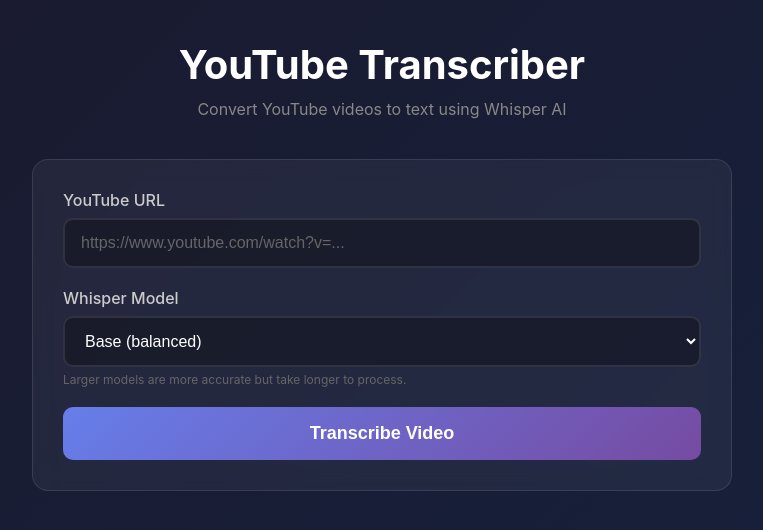
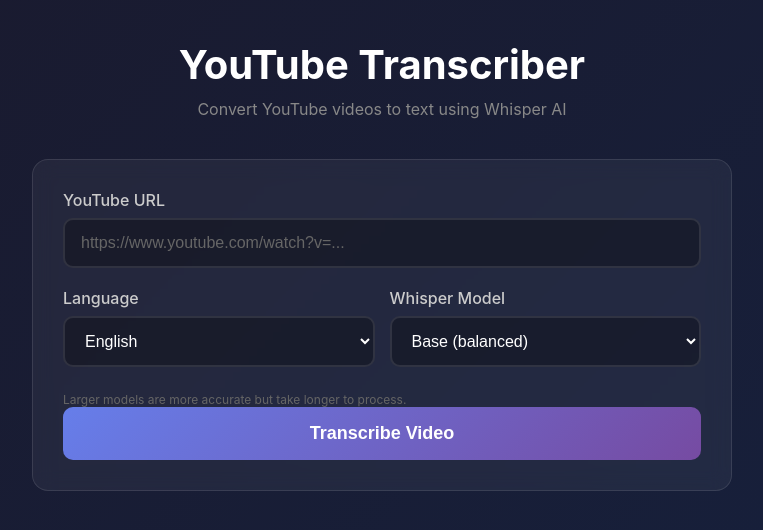
Before and after one commit to ditord/youtube-transcriber, a Flask app: page / in a window 1280 px wide. Shown: the top 530 px of the page, without its empty margins (258-1021 px from the left). Run offline with Flask 3, Linux system fonts and the light colour scheme.

Commit message:
Add multi-language support (English, Russian, Armenian)
- Add language selector to web UI
- Integrate HuggingFace models for Russian and Armenian
- Russian: antony66/whisper-large-v3-russian
- Armenian: Chillarmo/whisper-large-v3-turbo-armenian
- Model selector applies to English only (others use specialized models)
- Add transformers, accelerate, librosa dependencies
- Update README with language support documentation

Co-Authored-By: Claude Opus 4.5 <noreply@anthropic.com>

```diff
--- a/app.py
+++ b/app.py
@@ -2,6 +2,7 @@ import os
 import uuid
 import subprocess
 import threading
+import torch
 from flask import Flask, render_template, request, jsonify, send_file
 import whisper
 
@@ -11,7 +12,91 @@ app.config['DOWNLOAD_FOLDER'] = os.path.join(os.path.dirname(__file__), 'downloa
 # Store job status
 jobs = {}
 
-def process_video(job_id, youtube_url, model_name):
+# Cache for loaded models
+model_cache = {}
+
+# Language configurations
+LANGUAGE_CONFIGS = {
+    'english': {
+        'type': 'whisper',
+        'language': 'en',
+        'name': 'English'
+    },
+    'russian': {
+        'type': 'huggingface',
+        'model_id': 'antony66/whisper-large-v3-russian',
+        'language': 'russian',
+        'name': 'Russian'
+    },
+    'armenian': {
+        'type': 'huggingface',
+        'model_id': 'Chillarmo/whisper-large-v3-turbo-armenian',
+        'language': 'armenian',
+        'name': 'Armenian'
+    }
+}
+
+def get_device():
+    """Get the best available device."""
+    if torch.cuda.is_available():
+        return 'cuda'
+    elif torch.backends.mps.is_available():
+        return 'mps'
+    return 'cpu'
+
+def transcribe_with_whisper(audio_path, model_name, language):
+    """Transcribe using standard OpenAI Whisper."""
+    cache_key = f"whisper_{model_name}"
+    if cache_key not in model_cache:
+        model_cache[cache_key] = whisper.load_model(model_name)
+
+    model = model_cache[cache_key]
+    result = model.transcribe(audio_path, language=language)
+    return result['text']
+
+def transcribe_with_huggingface(audio_path, model_id, language, job):
+    """Transcribe using HuggingFace transformers model."""
+    from transformers import pipeline, AutoModelForSpeechSeq2Seq, AutoProcessor
+    import librosa
+
+    device = get_device()
+    torch_dtype = torch.float16 if device in ['cuda', 'mps'] else torch.float32
+
+    cache_key = f"hf_{model_id}"
+
+    if cache_key not in model_cache:
+        job['message'] = f'Loading {language} model (first time may take a while)...'
+
+        model = AutoModelForSpeechSeq2Seq.from_pretrained(
+            model_id,
+            torch_dtype=torch_dtype,
+            low_cpu_mem_usage=True,
+            use_safetensors=True
+        )
+        model.to(device)
+
+        processor = AutoProcessor.from_pretrained(model_id)
+
+        pipe = pipeline(
+            "automatic-speech-recognition",
+            model=model,
+            tokenizer=processor.tokenizer,
+            feature_extractor=processor.feature_extractor,
+            torch_dtype=torch_dtype,
+            device=device,
+        )
+        model_cache[cache_key] = pipe
+
+    pipe = model_cache[cache_key]
+
+    # Load audio with librosa
+    audio, sr = librosa.load(audio_path, sr=16000)
+
+    # Transcribe
+    result = pipe(audio, generate_kwargs={"language": language, "max_new_tokens": 448})
+    return result['text']
+
+def process_video(job_id, youtube_url, model_name, language):
     """Download and transcribe YouTube video in background."""
     job = jobs[job_id]
     job_folder = os.path.join(app.config['DOWNLOAD_FOLDER'], job_id)
@@ -50,26 +135,40 @@ def process_video(job_id, youtube_url, model_name):
             job['message'] = 'MP3 file not created'
             return
 
-        # Step 2: Transcribe with Whisper
+        # Step 2: Transcribe
         job['status'] = 'transcribing'
-        job['message'] = f'Transcribing with Whisper ({model_name} model)...'
+        lang_config = LANGUAGE_CONFIGS.get(language, LANGUAGE_CONFIGS['english'])
+        job['message'] = f'Transcribing ({lang_config["name"]})...'
 
-        model = whisper.load_model(model_name)
-        result = model.transcribe(mp3_path)
+        if lang_config['type'] == 'whisper':
+            # Use standard Whisper for English
+            job['message'] = f'Transcribing with Whisper {model_name} ({lang_config["name"]})...'
+            transcript = transcribe_with_whisper(mp3_path, model_name, lang_config['language'])
+        else:
+            # Use HuggingFace model for Russian/Armenian
+            job['message'] = f'Transcribing with specialized {lang_config["name"]} model...'
+            transcript = transcribe_with_huggingface(
+                mp3_path,
+                lang_config['model_id'],
+                lang_config['language'],
+                job
+            )
 
         # Save transcript
-        with open(txt_path, 'w') as f:
-            f.write(result['text'])
+        with open(txt_path, 'w', encoding='utf-8') as f:
+            f.write(transcript)
 
         job['status'] = 'completed'
         job['message'] = 'Transcription complete!'
         job['mp3_path'] = mp3_path
         job['txt_path'] = txt_path
-        job['transcript_preview'] = result['text'][:500] + '...' if len(result['text']) > 500 else result['text']
+        job['transcript_preview'] = transcript[:500] + '...' if len(transcript) > 500 else transcript
 
     except Exception as e:
         job['status'] = 'error'
         job['message'] = str(e)
+        import traceback
+        print(traceback.format_exc())
 
 @app.route('/')
 def index():
@@ -80,6 +179,7 @@ def transcribe():
     data = request.json
     youtube_url = data.get('url')
     model_name = data.get('model', 'base')
+    language = data.get('language', 'english')
 
     if not youtube_url:
         return jsonify({'error': 'No URL provided'}), 400
@@ -92,7 +192,7 @@ def transcribe():
     }
 
     # Start processing in background thread
-    thread = threading.Thread(target=process_video, args=(job_id, youtube_url, model_name))
+    thread = threading.Thread(target=process_video, args=(job_id, youtube_url, model_name, language))
     thread.start()
 
     return jsonify({'job_id': job_id})
--- a/requirements.txt
+++ b/requirements.txt
@@ -1,2 +1,6 @@
 flask>=3.0.0
 openai-whisper>=20231117
+transformers>=4.36.0
+torch>=2.0.0
+accelerate>=0.25.0
+librosa>=0.10.0
--- a/templates/index.html
+++ b/templates/index.html
@@ -89,6 +89,20 @@
         select:focus {
             outline: none;
             border-color: #667eea;
+        }
+
+        select:disabled {
+            opacity: 0.5;
+            cursor: not-allowed;
+        }
+
+        .form-row {
+            display: flex;
+            gap: 15px;
+        }
+
+        .form-row .form-group {
+            flex: 1;
         }
 
         button {
@@ -224,6 +238,30 @@
             color: #666;
             margin-top: 5px;
         }
+
+        .language-badge {
+            display: inline-block;
+            padding: 2px 8px;
+            border-radius: 4px;
+            font-size: 11px;
+            margin-left: 8px;
+            vertical-align: middle;
+        }
+
+        .badge-standard {
+            background: #667eea;
+        }
+
+        .badge-specialized {
+            background: #e67e22;
+        }
+
+        @media (max-width: 600px) {
+            .form-row {
+                flex-direction: column;
+                gap: 0;
+            }
+        }
     </style>
 </head>
 <body>
@@ -237,17 +275,31 @@
                 <input type="text" id="url" placeholder="https://www.youtube.com/watch?v=..." />
             </div>
 
-            <div class="form-group">
-                <label for="model">Whisper Model</label>
-                <select id="model">
-                    <option value="tiny">Tiny (fastest, less accurate)</option>
-                    <option value="base" selected>Base (balanced)</option>
-                    <option value="small">Small (better accuracy)</option>
-                    <option value="medium">Medium (high accuracy)</option>
-                    <option value="large">Large (best accuracy, slowest)</option>
-                </select>
-                <p class="model-info">Larger models are more accurate but take longer to process.</p>
+            <div class="form-row">
+                <div class="form-group">
+                    <label for="language">Language</label>
+                    <select id="language" onchange="updateModelVisibility()">
+                        <option value="english">English</option>
+                        <option value="russian">Russian (specialized model)</option>
+                        <option value="armenian">Armenian (specialized model)</option>
+                    </select>
+                </div>
+
+                <div class="form-group" id="model-group">
+                    <label for="model">Whisper Model</label>
+                    <select id="model">
+                        <option value="tiny">Tiny (fastest)</option>
+                        <option value="base" selected>Base (balanced)</option>
+                        <option value="small">Small (better)</option>
+                        <option value="medium">Medium (great)</option>
+                        <option value="large">Large (best)</option>
+                    </select>
+                </div>
             </div>
+
+            <p class="model-info" id="model-info">
+                Model selection applies to English. Russian and Armenian use specialized fine-tuned models.
+            </p>
 
             <button id="transcribe-btn" onclick="startTranscription()">
                 Transcribe Video
@@ -284,9 +336,28 @@
         let currentJobId = null;
         let pollInterval = null;
 
+        function updateModelVisibility() {
+            const language = document.getElementById('language').value;
+            const modelGroup = document.getElementById('model-group');
+            const modelSelect = document.getElementById('model');
+            const modelInfo = document.getElementById('model-info');
+
+            if (language === 'english') {
+                modelSelect.disabled = false;
+                modelGroup.style.opacity = '1';
+                modelInfo.textContent = 'Larger models are more accurate but take longer to process.';
+            } else {
+                modelSelect.disabled = true;
+                modelGroup.style.opacity = '0.5';
+                const langName = language.charAt(0).toUpperCase() + language.slice(1);
+                modelInfo.textContent = `${langName} uses a specialized fine-tuned Whisper model from HuggingFace.`;
+            }
+        }
+
         async function startTranscription() {
             const url = document.getElementById('url').value.trim();
             const model = document.getElementById('model').value;
+            const language = document.getElementById('language').value;
 
             if (!url) {
                 alert('Please enter a YouTube URL');
@@ -306,7 +377,7 @@
                 const response = await fetch('/transcribe', {
                     method: 'POST',
                     headers: { 'Content-Type': 'application/json' },
-                    body: JSON.stringify({ url, model })
+                    body: JSON.stringify({ url, model, language })
                 });
 
                 const data = await response.json();
@@ -367,6 +438,9 @@
             document.getElementById('status-text').textContent = 'Error: ' + message;
             document.getElementById('transcribe-btn').disabled = false;
         }
+
+        // Initialize
+        updateModelVisibility();
     </script>
 </body>
 </html>
```
Also changed, not shown: README.md.
